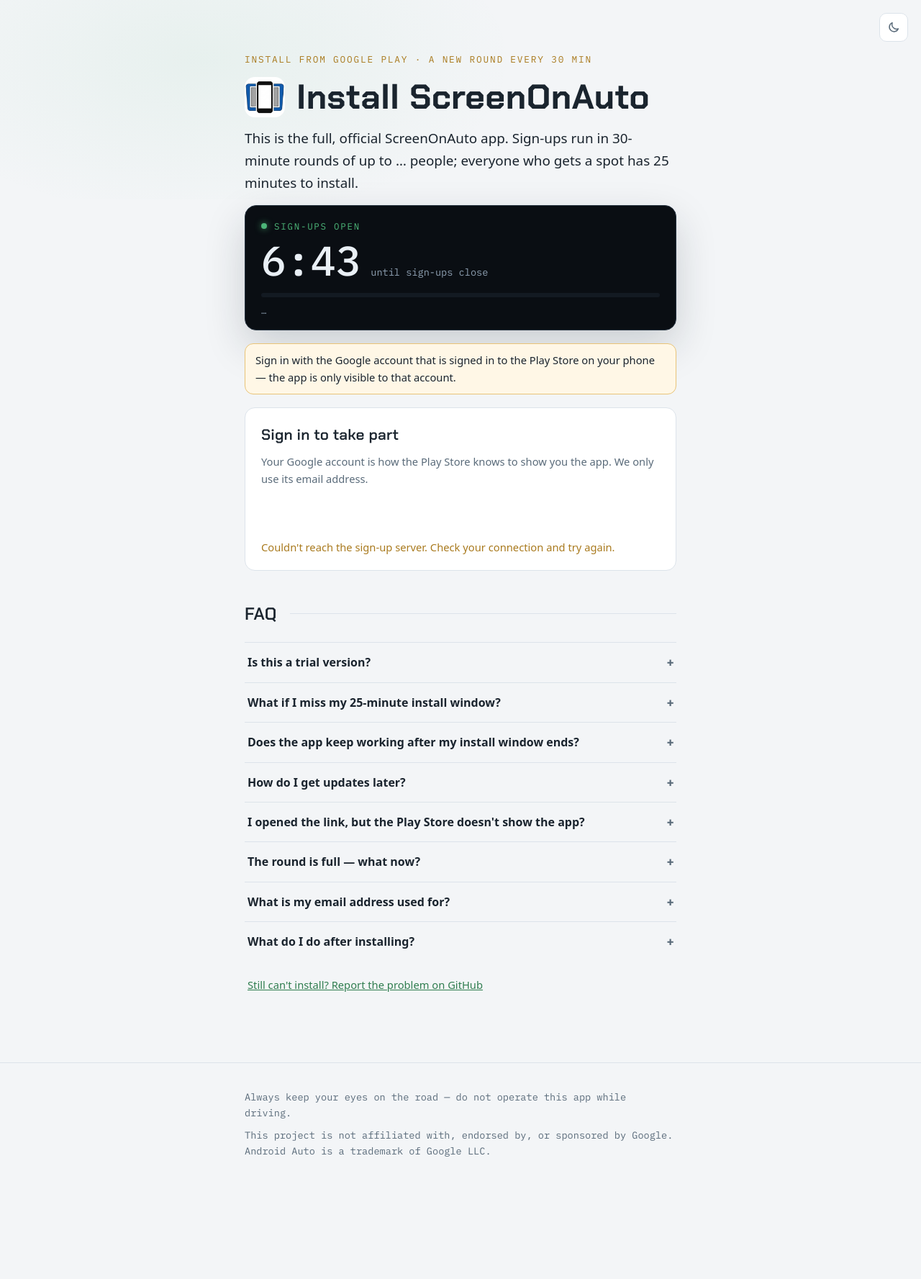
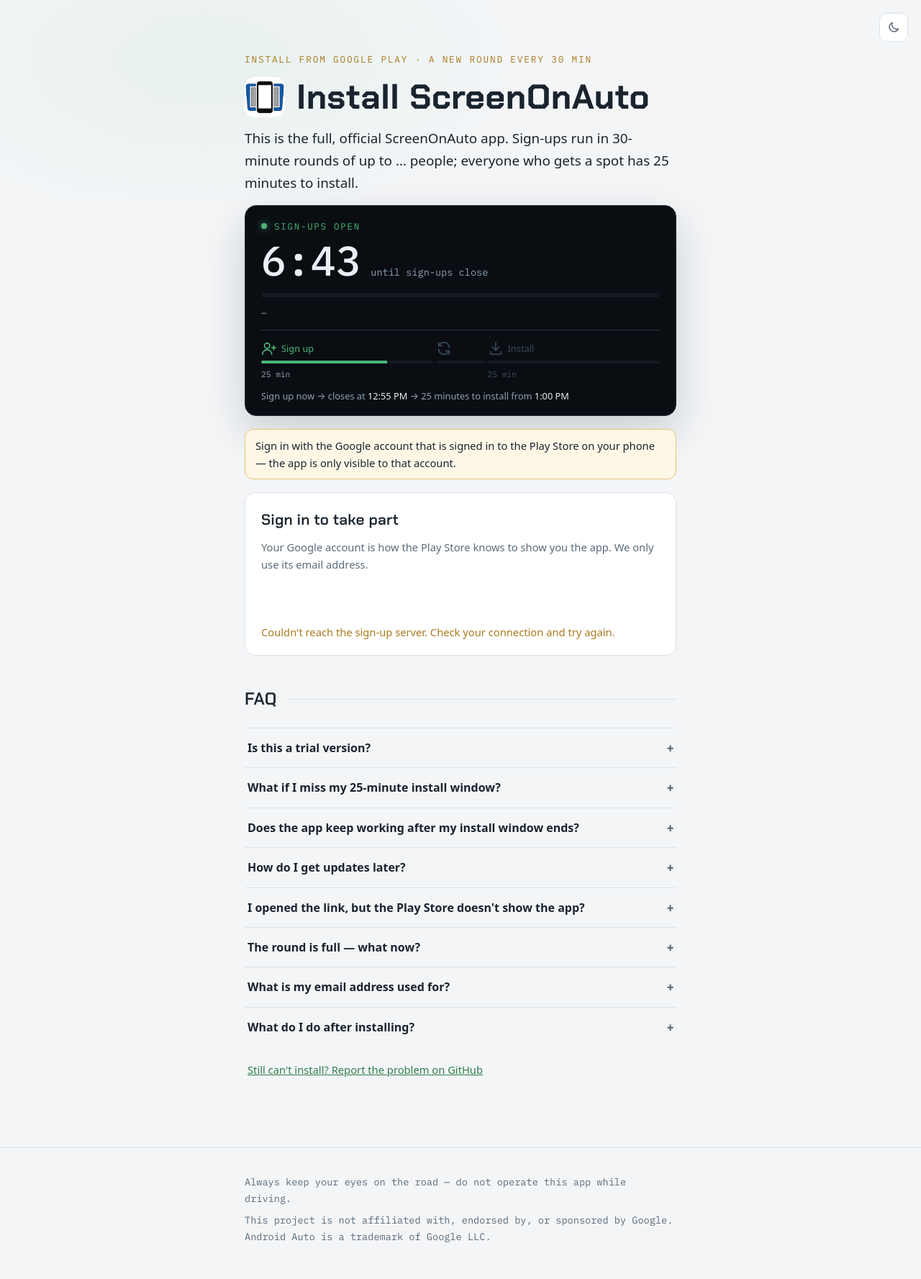
Before and after one commit to slzn/ScreenOnAuto-releases, a Jekyll site: the page built from i18n/join/index.html, in a window 1280 px wide. Shown: the whole page at 72% size. Built offline with Jekyll 4.4.1, drawn with Linux system fonts in a browser that asks for light colours; before the commit the page ends 1658 px from its top, so only the background shows below that; part of the change alters nothing that is shown.

Commit message:
Show a round's three steps under the sign-up clock
A strip in the clock panel walks through one round: sign-ups 25 min → list
update 5 min → install 25 min, with widths in proportion. The current step
lights up and fills with time; it follows the visitor's own state (list
update while syncing, install during their window). A caption below spells
out the real times (closes at …, install from …). All 10 languages.

Co-Authored-By: Claude Opus 5.5 <noreply@anthropic.com>

```diff
--- a/assets/join-strings.js
+++ b/assets/join-strings.js
@@ -67,7 +67,14 @@ window.JOIN_STRINGS = {
       "syncingBody": "The tester list is being updated — the install buttons will appear here within a few minutes. Keep this page open.",
       "reportLink": "Still can't install? Report the problem on GitHub",
       "reportIntro": "This issue is public — please don't post your email address here.",
-      "reportWhat": "What happened:"
+      "reportWhat": "What happened:",
+      "flowSignup": "Sign up",
+      "flowInstall": "Install",
+      "flowMin": "{n} min",
+      "flowCapOpen": "Sign up now → closes at {close} → 25 minutes to install from {open}",
+      "flowCapIn": "You're in → the list updates at {close} → 25 minutes to install from {open}",
+      "flowCapSwap": "Sign-ups are closed and the list is updating → installing opens at {open}",
+      "flowCapInstall": "Your install window is open until {until}"
   },
   "zh-TW": {
       "title": "安裝 ScreenOnAuto",
@@ -132,7 +139,14 @@ window.JOIN_STRINGS = {
       "syncingBody": "正在更新測試者名單，安裝按鈕會在幾分鐘內自動出現在這裡。請保持這個頁面開著。",
       "reportLink": "還是沒辦法安裝？到 GitHub 回報問題",
       "reportIntro": "這個 issue 是公開的，請不要在這裡貼出你的 email。",
-      "reportWhat": "發生了什麼事："
+      "reportWhat": "發生了什麼事：",
+      "flowSignup": "報名",
+      "flowInstall": "安裝",
+      "flowMin": "{n} 分鐘",
+      "flowCapOpen": "現在報名 → {close} 截止 → {open} 起有 25 分鐘可以安裝",
+      "flowCapIn": "你已報名 → {close} 更新名單 → {open} 起有 25 分鐘可以安裝",
+      "flowCapSwap": "報名已截止，正在更新名單 → {open} 開放安裝",
+      "flowCapInstall": "你的安裝時間開放到 {until}"
   },
   "pt-BR": {
       "title": "Instalar o ScreenOnAuto",
@@ -197,7 +211,14 @@ window.JOIN_STRINGS = {
       "syncingBody": "A lista de testadores está sendo atualizada — os botões de instalação vão aparecer aqui em alguns minutos. Mantenha esta página aberta.",
       "reportLink": "Ainda não consegue instalar? Relate o problema no GitHub",
       "reportIntro": "Este issue é público — não publique seu endereço de e-mail aqui.",
-      "reportWhat": "O que aconteceu:"
+      "reportWhat": "O que aconteceu:",
+      "flowSignup": "Inscrição",
+      "flowInstall": "Instalação",
+      "flowMin": "{n} min",
+      "flowCapOpen": "Inscreva-se agora → fecha às {close} → 25 minutos para instalar a partir das {open}",
+      "flowCapIn": "Você está inscrito → a lista é atualizada às {close} → 25 minutos para instalar a partir das {open}",
+      "flowCapSwap": "Inscrições encerradas, atualizando a lista → a instalação abre às {open}",
+      "flowCapInstall": "Sua janela de instalação fica aberta até {until}"
   },
   "es": {
       "title": "Instalar ScreenOnAuto",
@@ -262,7 +283,14 @@ window.JOIN_STRINGS = {
       "syncingBody": "Se está actualizando la lista de testers; los botones de instalación aparecerán aquí en unos minutos. Deja esta página abierta.",
       "reportLink": "¿Sigues sin poder instalar? Informa del problema en GitHub",
       "reportIntro": "Este issue es público: no publiques aquí tu dirección de correo.",
-      "reportWhat": "Qué pasó:"
+      "reportWhat": "Qué pasó:",
+      "flowSignup": "Inscripción",
+      "flowInstall": "Instalación",
+      "flowMin": "{n} min",
+      "flowCapOpen": "Inscríbete ahora → cierra a las {close} → 25 minutos para instalar desde las {open}",
+      "flowCapIn": "Ya estás dentro → la lista se actualiza a las {close} → 25 minutos para instalar desde las {open}",
+      "flowCapSwap": "Inscripciones cerradas, actualizando la lista → la instalación se abre a las {open}",
+      "flowCapInstall": "Tu ventana de instalación está abierta hasta las {until}"
   },
   "de": {
       "title": "ScreenOnAuto installieren",
@@ -327,7 +355,14 @@ window.JOIN_STRINGS = {
       "syncingBody": "Die Testerliste wird gerade aktualisiert – die Installations-Buttons erscheinen hier in wenigen Minuten. Lass diese Seite geöffnet.",
       "reportLink": "Klappt die Installation immer noch nicht? Melde das Problem auf GitHub",
       "reportIntro": "Dieses Issue ist öffentlich – bitte poste hier nicht deine E-Mail-Adresse.",
-      "reportWhat": "Was ist passiert:"
+      "reportWhat": "Was ist passiert:",
+      "flowSignup": "Anmelden",
+      "flowInstall": "Installieren",
+      "flowMin": "{n} Min.",
+      "flowCapOpen": "Jetzt anmelden → schließt um {close} → ab {open} 25 Minuten zum Installieren",
+      "flowCapIn": "Du bist dabei → die Liste wird um {close} aktualisiert → ab {open} 25 Minuten zum Installieren",
+      "flowCapSwap": "Anmeldung geschlossen, Liste wird aktualisiert → Installation startet um {open}",
+      "flowCapInstall": "Dein Installationsfenster ist bis {until} offen"
   },
   "fr": {
       "title": "Installer ScreenOnAuto",
@@ -392,7 +427,14 @@ window.JOIN_STRINGS = {
       "syncingBody": "La liste des testeurs est en cours de mise à jour — les boutons d'installation apparaîtront ici d'ici quelques minutes. Gardez cette page ouverte.",
       "reportLink": "Toujours impossible d'installer ? Signalez le problème sur GitHub",
       "reportIntro": "Ce ticket est public — ne publiez pas votre adresse e-mail ici.",
-      "reportWhat": "Ce qui s'est passé :"
+      "reportWhat": "Ce qui s'est passé :",
+      "flowSignup": "Inscription",
+      "flowInstall": "Installation",
+      "flowMin": "{n} min",
+      "flowCapOpen": "Inscrivez-vous maintenant → fermeture à {close} → 25 minutes pour installer à partir de {open}",
+      "flowCapIn": "Vous êtes inscrit → la liste est mise à jour à {close} → 25 minutes pour installer à partir de {open}",
+      "flowCapSwap": "Inscriptions fermées, mise à jour de la liste → l'installation ouvre à {open}",
+      "flowCapInstall": "Votre fenêtre d'installation est ouverte jusqu'à {until}"
   },
   "it": {
       "title": "Installa ScreenOnAuto",
@@ -457,7 +499,14 @@ window.JOIN_STRINGS = {
       "syncingBody": "L'elenco dei tester è in aggiornamento: i pulsanti di installazione compariranno qui entro pochi minuti. Tieni aperta questa pagina.",
       "reportLink": "Ancora non riesci a installare? Segnala il problema su GitHub",
       "reportIntro": "Questa issue è pubblica: non pubblicare qui il tuo indirizzo email.",
-      "reportWhat": "Cosa è successo:"
+      "reportWhat": "Cosa è successo:",
+      "flowSignup": "Iscrizione",
+      "flowInstall": "Installazione",
+      "flowMin": "{n} min",
+      "flowCapOpen": "Iscriviti ora → chiude alle {close} → 25 minuti per installare dalle {open}",
+      "flowCapIn": "Sei dentro → l'elenco si aggiorna alle {close} → 25 minuti per installare dalle {open}",
+      "flowCapSwap": "Iscrizioni chiuse, elenco in aggiornamento → l'installazione si apre alle {open}",
+      "flowCapInstall": "La tua finestra di installazione è aperta fino alle {until}"
   },
   "tr": {
       "title": "ScreenOnAuto'yu yükleyin",
@@ -522,7 +571,14 @@ window.JOIN_STRINGS = {
       "syncingBody": "Test kullanıcısı listesi güncelleniyor — yükleme düğmeleri birkaç dakika içinde burada görünecek. Bu sayfayı açık tutun.",
       "reportLink": "Hâlâ yükleyemiyor musunuz? Sorunu GitHub'da bildirin",
       "reportIntro": "Bu kayıt herkese açıktır — lütfen e-posta adresinizi buraya yazmayın.",
-      "reportWhat": "Ne oldu:"
+      "reportWhat": "Ne oldu:",
+      "flowSignup": "Kayıt",
+      "flowInstall": "Yükleme",
+      "flowMin": "{n} dk",
+      "flowCapOpen": "Şimdi kaydolun → kapanış: {close} → {open} itibarıyla 25 dakika yükleme süresi",
+      "flowCapIn": "Kaydınız alındı → liste güncellemesi: {close} → {open} itibarıyla 25 dakika yükleme süresi",
+      "flowCapSwap": "Kayıtlar kapandı, liste güncelleniyor → yükleme açılışı: {open}",
+      "flowCapInstall": "Yükleme süreniz şu saate kadar açık: {until}"
   },
   "ar": {
       "title": "ثبِّت ScreenOnAuto",
@@ -587,7 +643,14 @@ window.JOIN_STRINGS = {
       "syncingBody": "جارٍ تحديث قائمة المختبِرين — ستظهر أزرار التثبيت هنا خلال بضع دقائق. أبقِ هذه الصفحة مفتوحة.",
       "reportLink": "ما زلت لا تستطيع التثبيت؟ أبلغ عن المشكلة على GitHub",
       "reportIntro": "هذه المشكلة منشورة للعموم — يُرجى عدم نشر بريدك الإلكتروني هنا.",
-      "reportWhat": "ماذا حدث:"
+      "reportWhat": "ماذا حدث:",
+      "flowSignup": "التسجيل",
+      "flowInstall": "التثبيت",
+      "flowMin": "{n} دقيقة",
+      "flowCapOpen": "سجّل الآن ← يُغلق في الساعة {close} ← 25 دقيقة للتثبيت بدءًا من الساعة {open}",
+      "flowCapIn": "أنت مسجَّل ← تُحدَّث القائمة في الساعة {close} ← 25 دقيقة للتثبيت بدءًا من الساعة {open}",
+      "flowCapSwap": "أُغلق التسجيل وجارٍ تحديث القائمة ← يبدأ التثبيت في الساعة {open}",
+      "flowCapInstall": "نافذة التثبيت الخاصة بك مفتوحة حتى الساعة {until}"
   },
   "ko": {
       "title": "ScreenOnAuto 설치",
@@ -652,6 +715,13 @@ window.JOIN_STRINGS = {
       "syncingBody": "테스터 목록을 업데이트하고 있습니다. 몇 분 안에 설치 버튼이 여기에 자동으로 나타납니다. 이 페이지를 열어 두세요.",
       "reportLink": "여전히 설치할 수 없나요? GitHub에 문제를 알려 주세요",
       "reportIntro": "이 이슈는 공개됩니다. 이메일 주소는 여기에 올리지 마세요.",
-      "reportWhat": "무슨 일이 있었나요:"
+      "reportWhat": "무슨 일이 있었나요:",
+      "flowSignup": "신청",
+      "flowInstall": "설치",
+      "flowMin": "{n}분",
+      "flowCapOpen": "지금 신청 → {close} 마감 → {open}부터 25분 동안 설치",
+      "flowCapIn": "신청 완료 → {close} 목록 업데이트 → {open}부터 25분 동안 설치",
+      "flowCapSwap": "신청 마감, 목록 업데이트 중 → {open}에 설치 열림",
+      "flowCapInstall": "{until}까지 설치할 수 있습니다"
   }
 };
--- a/assets/join.css
+++ b/assets/join.css
@@ -28,6 +28,34 @@
 .meter { height: 6px; border-radius: 3px; background: var(--panel-raise); overflow: hidden; }
 .meter span { display: block; height: 100%; width: 0; background: #4cb578; transition: width 0.4s; }
 .meter-label { font-size: 0.78rem; margin: 8px 0 0; }
+
+/* Round flow strip: segment widths follow the minutes (25 / 5 / 25). Fixed colours —
+   the panel is dark in both themes. */
+.flow { margin: 16px 0 0; padding-top: 14px; border-top: 1px solid var(--panel-line); }
+.flow-track { display: flex; gap: 4px; }
+.flow-seg { min-width: 0; display: flex; flex-direction: column; gap: 6px; --c: #4cb578; }
+.flow-seg.long { flex: 25 1 0; }
+.flow-seg.short { flex: 7 1 0; --c: #d9a441; }
+#flow-install { --c: #5aa9e6; }
+.flow-head { display: flex; align-items: center; gap: 6px; color: #3a4b5c; transition: color 0.3s; }
+.flow-head .icon {
+  width: 22px; height: 22px; flex: none; fill: none; stroke: currentColor; stroke-width: 1.8;
+  stroke-linecap: round; stroke-linejoin: round;
+}
+.flow-name { font-size: 0.8rem; white-space: nowrap; overflow: hidden; text-overflow: ellipsis; }
+.flow-bar { height: 4px; border-radius: 2px; background: var(--panel-raise); overflow: hidden; }
+.flow-bar span { display: block; height: 100%; width: 0; background: var(--c); transition: width 0.4s; }
+.flow-dur { font-size: 0.7rem; color: #3a4b5c; }
+.flow-seg.done .flow-head { color: var(--panel-text); }
+.flow-seg.done .flow-bar span { background: #3a4b5c; }
+.flow-seg.on .flow-head { color: var(--c); }
+.flow-seg.on .flow-dur { color: var(--panel-text); }
+.flow-seg.short.on .icon { animation: flow-spin 1.6s linear infinite; }
+@keyframes flow-spin { to { transform: rotate(360deg); } }
+@media (prefers-reduced-motion: reduce) { .flow-seg.short.on .icon { animation: none; } }
+.flow-caption { font-size: 0.8rem; margin: 10px 0 0; }
+.flow-caption:empty { display: none; }
+.flow-caption b { color: #e9eff5; font-weight: 500; }
 
 /* ============ account + action card ============ */
 .account-warn {
--- a/assets/join.js
+++ b/assets/join.js
@@ -261,6 +261,53 @@
     document.getElementById("digits-label").textContent = open ? t("closesIn") : t("opensIn");
     document.getElementById("meter-fill").style.width = slots ? Math.min(100, taken / slots * 100) + "%" : "0";
     document.getElementById("meter-label").textContent = slots === null ? "…" : t("spots", { taken: taken, slots: slots });
+    renderFlow(n, rs, open);
+  }
+
+  // The strip under the clock: which step of a round is happening now. It follows this
+  // round, except while the visitor's own install window is open (or about to be).
+  function renderFlow(n, rs, open) {
+    var sync = syncing(n), mine = me && me.state === "installable";
+    var steps = { signup: [0, ""], swap: [0, ""], install: [0, ""] };   // [fill 0–1, class]
+    var from = mine ? (me.from || me.until - COLLECT_MS) : 0;
+    if (mine) {
+      steps.signup[1] = steps.swap[1] = "done";
+      steps.install = [(n - from) / (me.until - from), "on"];
+    } else if (sync) {
+      steps.signup[1] = "done";
+      steps.swap = [1, "on"];
+    } else if (open) {
+      steps.signup = [(n - rs) / COLLECT_MS, "on"];
+    } else {
+      steps.signup[1] = "done";
+      steps.swap = [(n - rs - COLLECT_MS) / (ROUND_MS - COLLECT_MS), "on"];
+    }
+    Object.keys(steps).forEach(function (k) {
+      var seg = document.getElementById("flow-" + k), s = steps[k];
+      seg.classList.toggle("on", s[1] === "on");
+      seg.classList.toggle("done", s[1] === "done");
+      seg.querySelector(".flow-bar span").style.width =
+        (s[1] === "done" ? 100 : s[1] ? Math.max(0, Math.min(1, s[0])) * 100 : 0) + "%";
+    });
+
+    var cap = "", vars = { close: clockTime(rs + COLLECT_MS), open: clockTime(rs + ROUND_MS) };
+    if (mine) { cap = "flowCapInstall"; vars.until = clockTime(me.until); }
+    else if (sync) cap = "";
+    else if (me && me.state === "waiting") { cap = open ? "flowCapIn" : "flowCapSwap"; vars.open = clockTime(me.from); }
+    else if (!open) cap = "flowCapSwap";
+    else if (slots === null || taken < slots) cap = "flowCapOpen";
+    var text = cap ? t(cap) : "";
+    var box = document.getElementById("flow-caption");
+    var key = [cap, vars.close, vars.open, vars.until].join("|");
+    if (box.getAttribute("data-key") === key) return;   // rebuilt only when it changes
+    box.setAttribute("data-key", key);
+    box.textContent = "";
+    // The times are bold; everything else is plain text.
+    text.split(/(\{close\}|\{open\}|\{until\})/).forEach(function (part) {
+      var m = /^\{(close|open|until)\}$/.exec(part);
+      if (m) box.appendChild(el("b", null, vars[m[1]]));
+      else if (part) box.appendChild(document.createTextNode(part));
+    });
   }
 
   function renderAction() {
@@ -354,7 +401,7 @@
     document.documentElement.dir = lang === "ar" ? "rtl" : "ltr";
     document.title = t("title");
     document.querySelectorAll("[data-t]").forEach(function (e) {
-      e.textContent = t(e.getAttribute("data-t"), { slots: slots === null ? "…" : slots });
+      e.textContent = t(e.getAttribute("data-t"), { slots: slots === null ? "…" : slots, n: e.getAttribute("data-n") });
     });
   }
 
--- a/i18n/join/index.html
+++ b/i18n/join/index.html
@@ -63,6 +63,34 @@ permalink: /join/
     </div>
     <div class="meter" aria-hidden="true"><span id="meter-fill"></span></div>
     <p class="meter-label mono" id="meter-label"></p>
+    <!-- One round's life: sign-ups 25 min → list swap 5 min → install 25 min. -->
+    <div class="flow">
+      <div class="flow-track" aria-hidden="true">
+        <div class="flow-seg long" id="flow-signup">
+          <div class="flow-head">
+            <svg class="icon" viewBox="0 0 24 24"><circle cx="9" cy="8" r="4"/><path d="M2 21a7 7 0 0 1 14 0"/><path d="M19 8v6M16 11h6"/></svg>
+            <span class="flow-name" data-t="flowSignup"></span>
+          </div>
+          <div class="flow-bar"><span></span></div>
+          <span class="flow-dur mono" data-t="flowMin" data-n="25"></span>
+        </div>
+        <div class="flow-seg short" id="flow-swap">
+          <div class="flow-head">
+            <svg class="icon" viewBox="0 0 24 24"><path d="M20 11a8 8 0 0 0-14.7-4.4L4 8"/><path d="M4 3v5h5"/><path d="M4 13a8 8 0 0 0 14.7 4.4L20 16"/><path d="M20 21v-5h-5"/></svg>
+          </div>
+          <div class="flow-bar"><span></span></div>
+        </div>
+        <div class="flow-seg long" id="flow-install">
+          <div class="flow-head">
+            <svg class="icon" viewBox="0 0 24 24"><path d="M12 3v12"/><path d="M7 10l5 5 5-5"/><path d="M4 17v2a2 2 0 0 0 2 2h12a2 2 0 0 0 2-2v-2"/></svg>
+            <span class="flow-name" data-t="flowInstall"></span>
+          </div>
+          <div class="flow-bar"><span></span></div>
+          <span class="flow-dur mono" data-t="flowMin" data-n="25"></span>
+        </div>
+      </div>
+      <p class="flow-caption" id="flow-caption"></p>
+    </div>
   </section>
 
   <p class="account-warn" data-t="accountWarn"></p>
```
